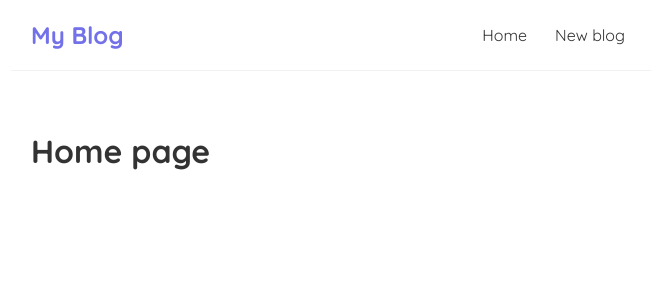
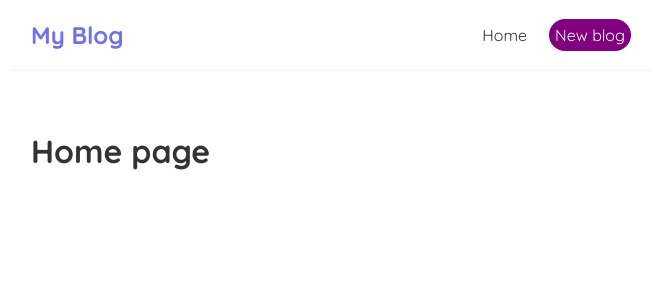
Before and after one commit to NehaSijaria/react-blog-app, a React (Create React App) app in the folder react-blog-app/: page / in a window 1280 px wide. Shown: the top 300 px of the page, without its empty margins (309-971 px from the left). Built offline with nearby package versions, Linux system fonts and the light colour scheme.

Commit message:
add dynamic inline styles

```diff
--- a/react-blog-app/src/Navbar.js
+++ b/react-blog-app/src/Navbar.js
@@ -6,7 +6,12 @@
      <h1>My Blog</h1>
      <div className="links">
        <a href="/">Home</a>
-       <a href="/create">New blog</a>
+       <a href="/create" style={{
+         color: "white",
+         backgroundColor:"purple",
+         borderRadius:"50px"
+       }}
+       >New blog</a>
      </div>
    </nav>
   )
```
